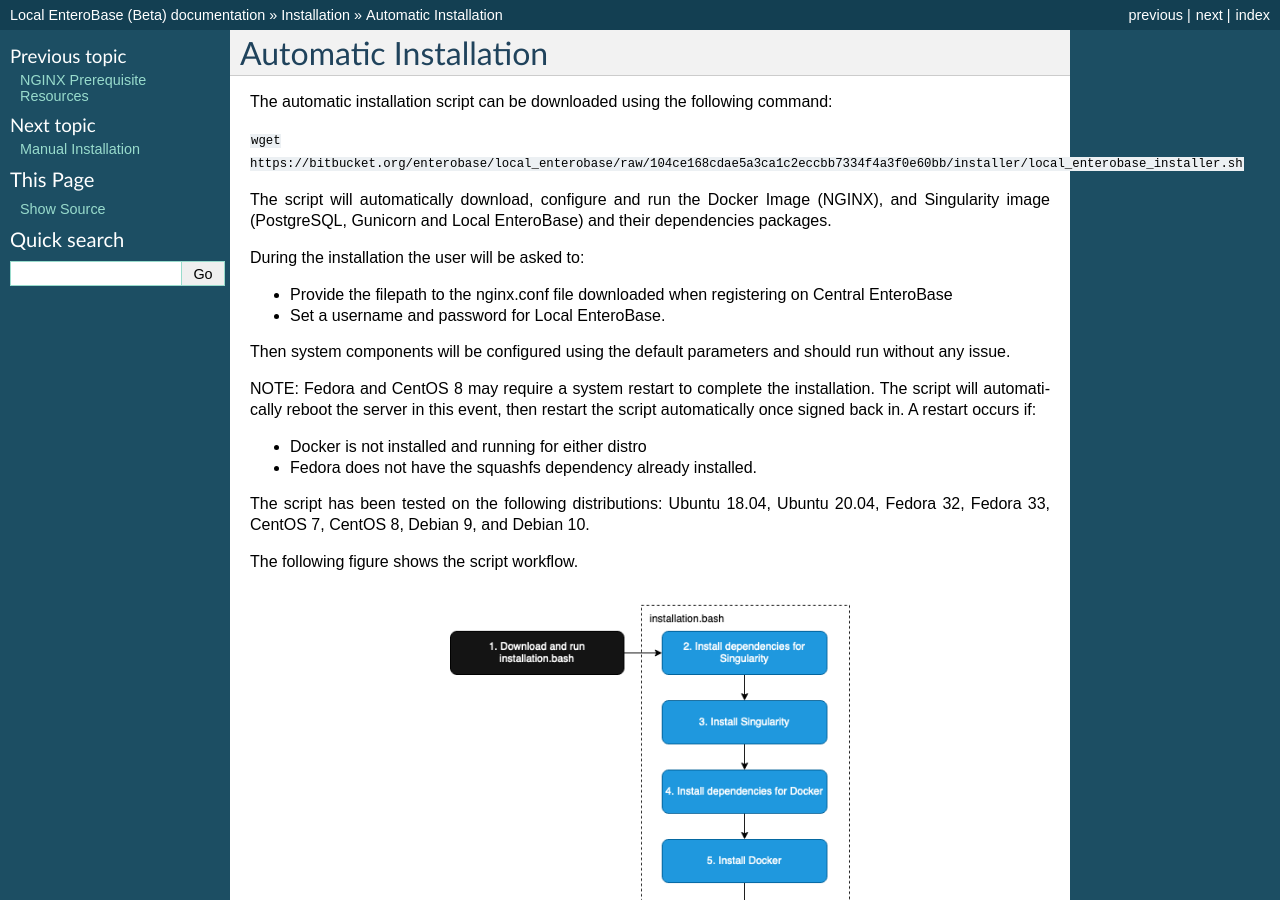
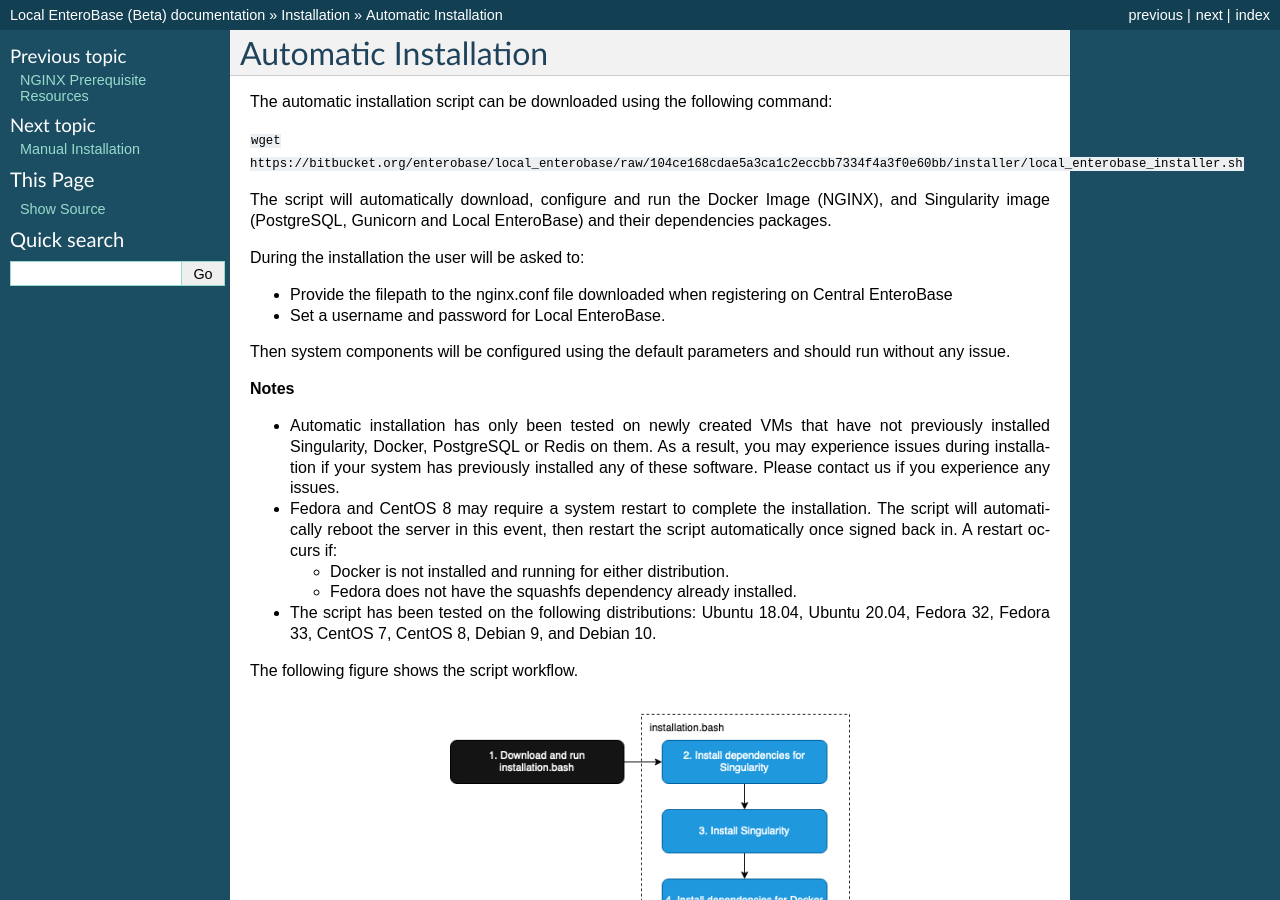
Before and after one commit to khaledk2/leb-beta, a Sphinx documentation site: the page built from docs/installation/automatic.rst, in a window 1280 px wide and 900 px high. Built offline with Sphinx 7.4.7, drawn with Linux system fonts in a browser that asks for light colours.

Commit message:
Final warnings

```diff
--- a/docs/forms/forms.rst
+++ b/docs/forms/forms.rst
@@ -5,4 +5,4 @@ Please use the following forms to submit your feedback. You are able to submit a
 
 * `Installation and Configuration <https://forms.gle/NbpEkGHmjNs5A1b46>`_
 * `Using Local EnteroBase <https://forms.gle/iuHbx1y5hexBwjHu9>`_
-* `Bugs and Issues <https://forms.gle/mXb515ar6W6HizCc7>`_
+* `Bugs and Issues <https://forms.gle/mXb515ar6W6HizCc7>`_ (Note: This requires you to be signed into a Gmail account to submit screenshots. If this is a problem, please contact us.)
--- a/docs/installation/automatic.rst
+++ b/docs/installation/automatic.rst
@@ -14,12 +14,16 @@ During the installation the user will be asked to:
 
 Then system components will be configured using the default parameters and should run without any issue.
 
-NOTE: Fedora and CentOS 8 may require a system restart to complete the installation. The script will automatically reboot the server in this event, then restart the script automatically once signed back in. A restart occurs if:
+**Notes**
 
-- Docker is not installed and running for either distro
-- Fedora does not have the squashfs dependency already installed.
+* Automatic installation has only been tested on newly created VMs that have not previously installed Singularity, Docker, PostgreSQL or Redis on them. As a result, you may experience issues during installation if your system has previously installed any of these software. Please contact us if you experience any issues.
 
-The script has been tested on the following distributions: Ubuntu 18.04, Ubuntu 20.04, Fedora 32, Fedora 33, CentOS 7, CentOS 8, Debian 9, and Debian 10.
+* Fedora and CentOS 8 may require a system restart to complete the installation. The script will automatically reboot the server in this event, then restart the script automatically once signed back in. A restart occurs if:
+
+  * Docker is not installed and running for either distribution.
+  * Fedora does not have the squashfs dependency already installed.
+
+* The script has been tested on the following distributions: Ubuntu 18.04, Ubuntu 20.04, Fedora 32, Fedora 33, CentOS 7, CentOS 8, Debian 9, and Debian 10.
 
 The following figure shows the script workflow.
 
```
Also changed, not shown: 8 other files.
